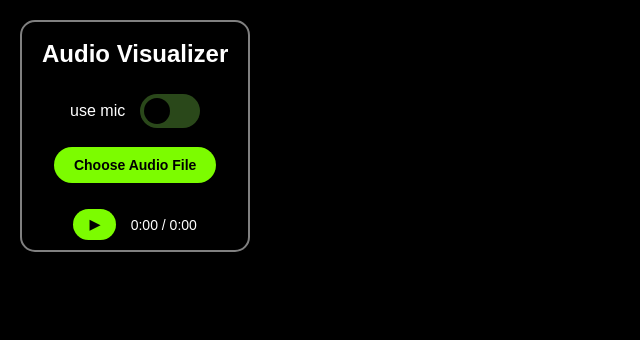
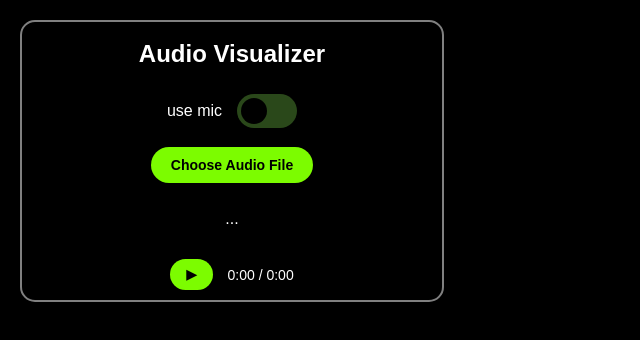
Before and after one commit to JeremySeq/WaveformProject, a plain HTML site: page index.html in a window 1280 px wide. Shown: the whole page, without its empty margins (0-640 px from the left). Drawn offline with Linux system fonts and the light colour scheme.

Commit message:
show audio file name

```diff
--- a/index.html
+++ b/index.html
@@ -21,7 +21,7 @@
       <input type="file" id="fileInput" accept="audio/*">
       <label for="fileInput">Choose Audio File</label>
     </div>
-
+    <p class="fileName" id="fileName">...</p>
     <div id="customPlayer" class="player">
       <button id="playPause">▶</button>
       <span id="time">0:00 / 0:00</span>
--- a/script.js
+++ b/script.js
@@ -5,6 +5,7 @@ const fileInput = document.getElementById("fileInput");
 const playPauseBtn = document.getElementById("playPause");
 const timeDisplay = document.getElementById("time");
 const micToggle = document.getElementById("micToggle");
+const fileName = document.getElementById("fileName");
 
 resizeCanvas();
 
@@ -205,6 +206,7 @@ fileInput.addEventListener("change", async () => {
     currentAudio.play();
     playPauseBtn.textContent = "⏸";
     isPlaying = true;
+    fileName.textContent = file.name;
 });
 
 playPauseBtn.addEventListener("click", () => {
--- a/styles.css
+++ b/styles.css
@@ -3,7 +3,6 @@
     --primary-light: #b0ee74;
     --primary-dark: #2a481a;
 }
-
 
 body {
     margin: 0;
@@ -31,6 +30,7 @@ body {
     display: flex;
     flex-direction: column;
     align-items: center;
+    width: 400px;
 }
 
 .overlay h2 {
@@ -174,3 +174,9 @@ input:checked + .slider:before {
 .player button:active {
     transform: scale(0.95);
 }
+
+.fileName {
+    text-align: center;
+    text-wrap: wrap;
+    width: fit-content;
+}
```
